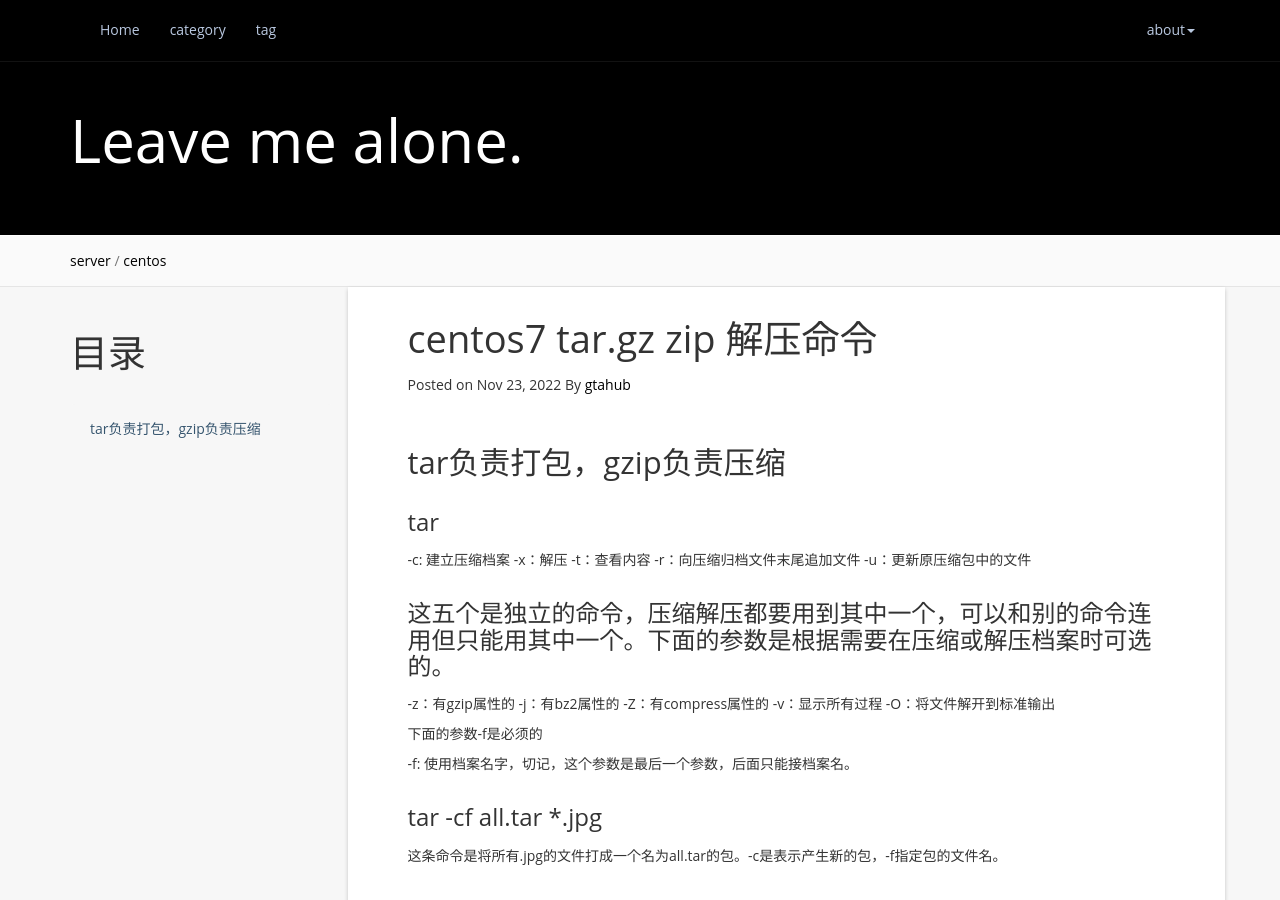
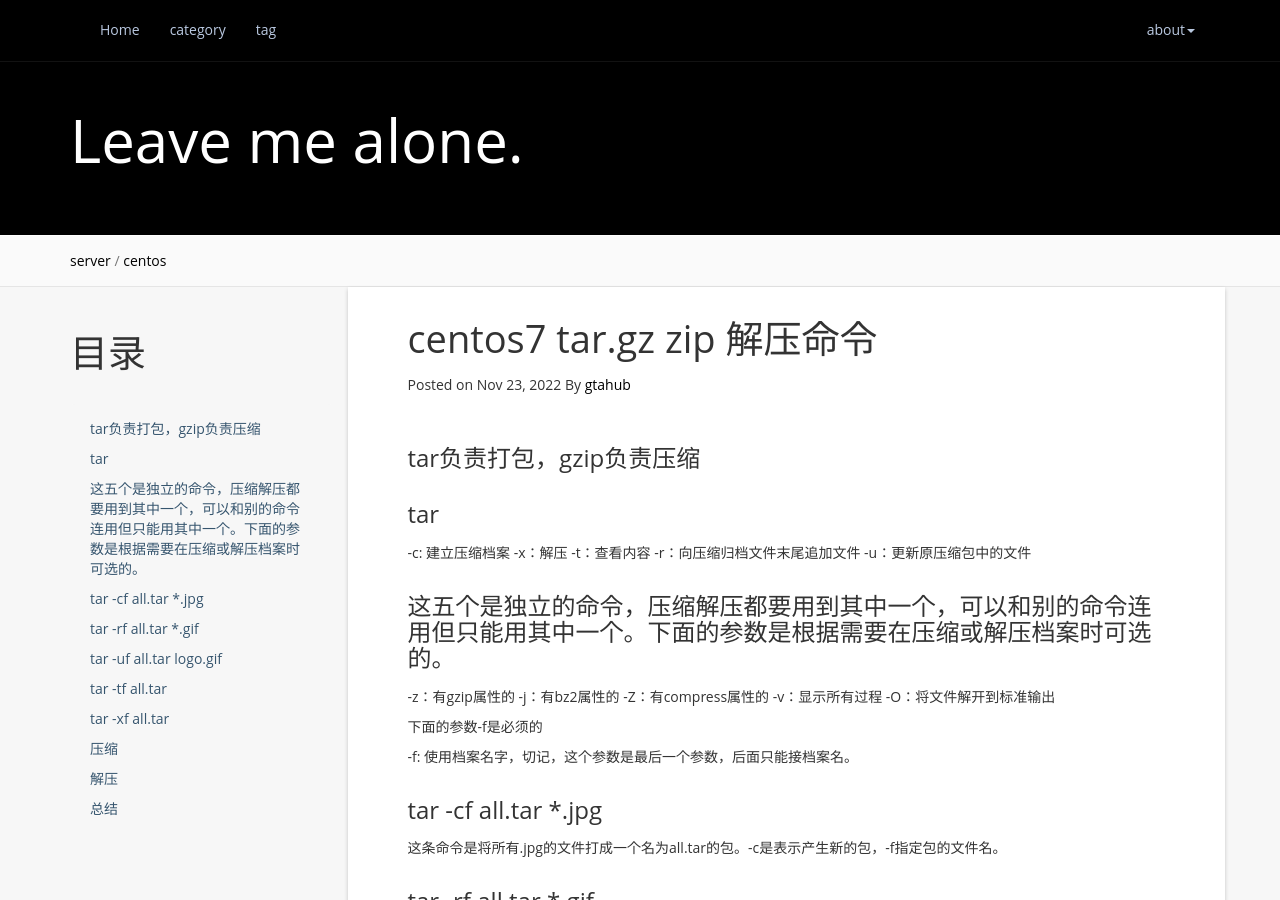
Before and after one commit to atgtahub/atgtahub.github.io, a Jekyll site: the page built from _posts/server/2022-11-23-centos-tar-unzip.md, in a window 1280 px wide and 900 px high. Built offline with Jekyll 4.4.1, drawn with Linux system fonts in a browser that asks for light colours; a script that is not in the unit is left out; comment, search, counter and statistics services are not loaded.

Commit message:
refactor(posts): 2022-11-23-centos-tar-unzip.md

```diff
--- a/_posts/server/2022-11-23-centos-tar-unzip.md
+++ b/_posts/server/2022-11-23-centos-tar-unzip.md
@@ -10,7 +10,7 @@ tag: centos
 {:toc}
 
 
-## tar负责打包，gzip负责压缩
+### tar负责打包，gzip负责压缩
 
 ### tar
 -c: 建立压缩档案
```
